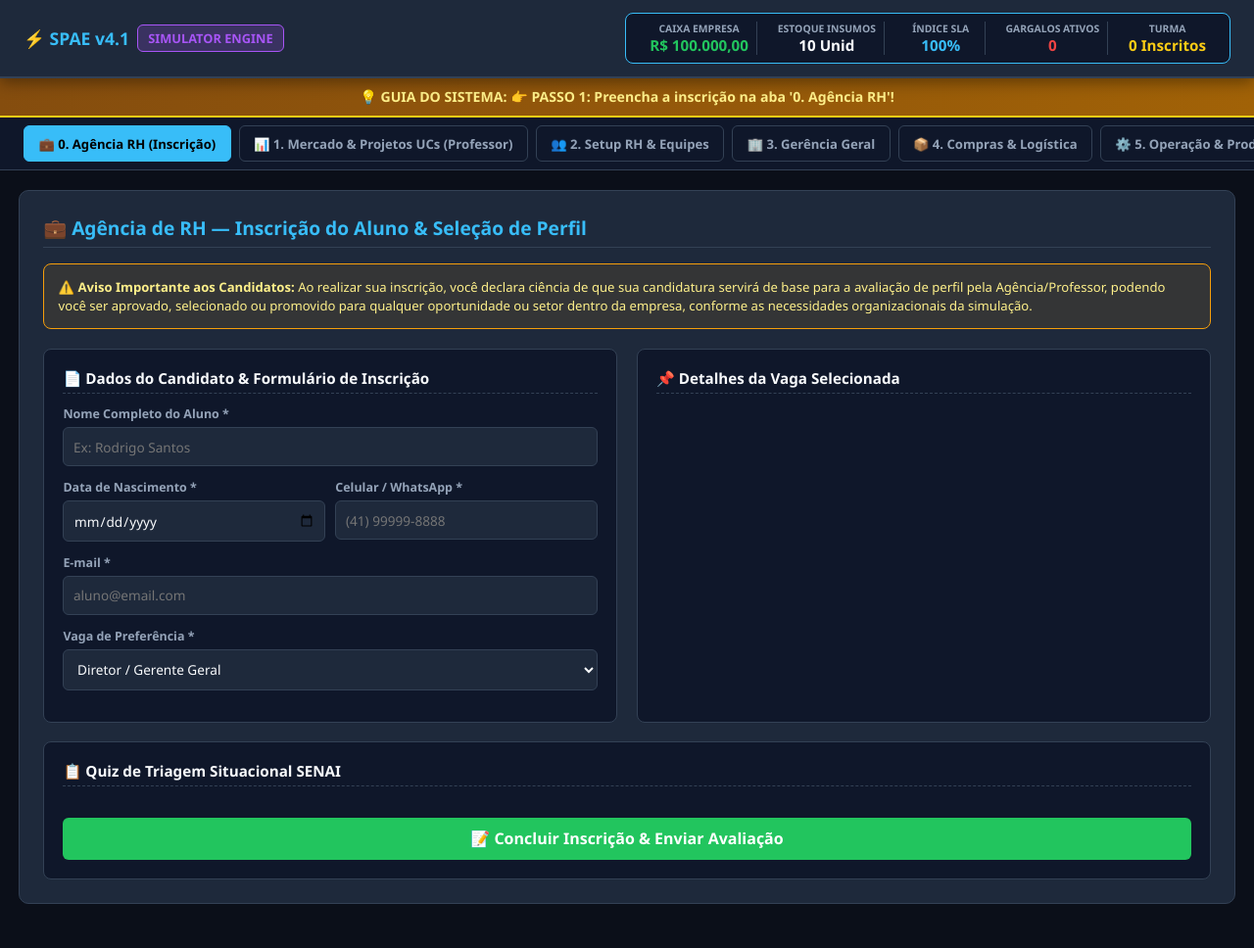
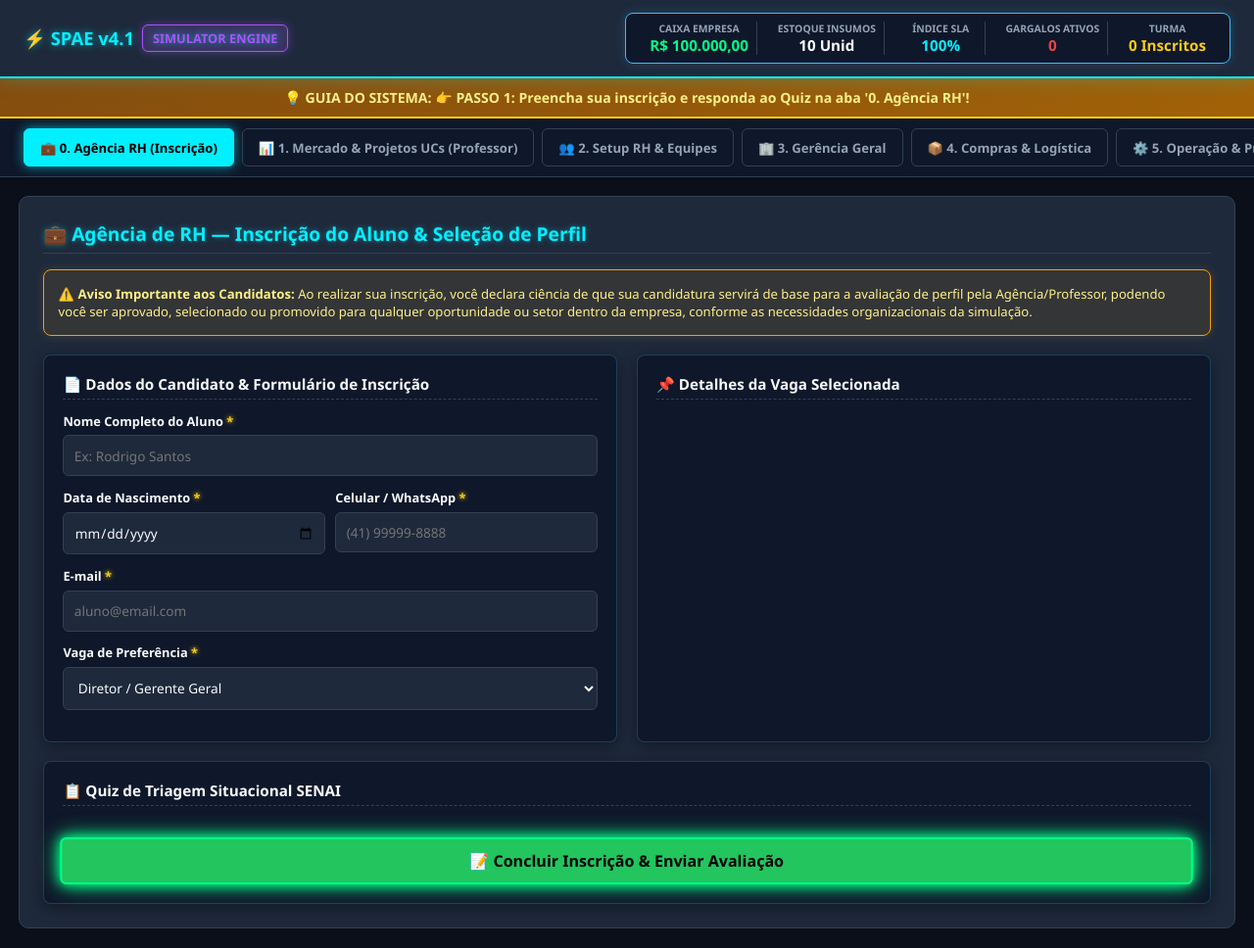
Before and after one commit to RicardoHorning/spae-sistema, a plain HTML site: page index.html in a window 1280 px wide. Shown: the whole page at 98% size. Before the commit the page ends 942 px from the top, so only its background shows below. Drawn offline with Linux system fonts and the light colour scheme.

Commit message:
Add files via upload

```diff
--- a/index.html
+++ b/index.html
@@ -8,7 +8,7 @@
 </head>
 <body>
 
-    <!-- CABEÇALHO / HUD COMPLETO (Identidade Visual da Imagem 2) -->
+    <!-- CABEÇALHO / HUD COMPLETO -->
     <header>
         <div class="logo">
             ⚡ SPAE v4.1 <span id="companyTag" class="company-tag">SIMULATOR ENGINE</span>
@@ -16,7 +16,7 @@
         <div class="hud-dashboard">
             <div class="hud-card">
                 <span class="hud-label">CAIXA EMPRESA</span>
-                <span class="hud-value" id="hudCash" style="color: var(--accent-green);">R$ 100.000,00</span>
+                <span class="hud-value" id="hudCash" style="color: var(--neon-green-glow);">R$ 100.000,00</span>
             </div>
             <div class="hud-card">
                 <span class="hud-label">ESTOQUE INSUMOS</span>
@@ -24,7 +24,7 @@
             </div>
             <div class="hud-card">
                 <span class="hud-label">ÍNDICE SLA</span>
-                <span class="hud-value" id="hudSLA" style="color: var(--accent-blue);">100%</span>
+                <span class="hud-value" id="hudSLA" style="color: var(--neon-blue);">100%</span>
             </div>
             <div class="hud-card">
                 <span class="hud-label">GARGALOS ATIVOS</span>
@@ -39,10 +39,10 @@
 
     <!-- BANNER DOURADO - GUIA DO SISTEMA (GPS) -->
     <div class="gps-banner">
-        <span>💡 <strong>GUIA DO SISTEMA:</strong> 👉 <span id="gpsText">PASSO 1: Preencha a inscrição na aba '0. Agência RH'!</span></span>
+        <span>💡 <strong>GUIA DO SISTEMA:</strong> 👉 <span id="gpsText">PASSO 1: Preencha sua inscrição e responda ao Quiz na aba '0. Agência RH'!</span></span>
     </div>
 
-    <!-- MENU DE NAVEGAÇÃO - AS 8 ABAS RESTAURADAS -->
+    <!-- MENU DE NAVEGAÇÃO - 8 ABAS -->
     <nav>
         <button id="nav-tab0" class="nav-btn active" onclick="switchTab('tab0')">💼 0. Agência RH (Inscrição)</button>
         <button id="nav-tab1" class="nav-btn" onclick="switchTab('tab1')">📊 1. Mercado & Projetos UCs (Professor)</button>
@@ -55,7 +55,7 @@
     </nav>
 
     <main>
-        <!-- ABA 0: AGÊNCIA DE RH (LAYOUT DE 2 COLUNAS DA IMAGEM 2) -->
+        <!-- ABA 0: AGÊNCIA DE RH -->
         <section id="tab0" class="panel active">
             <h2>💼 Agência de RH — Inscrição do Aluno & Seleção de Perfil</h2>
 
@@ -68,25 +68,25 @@
                 <div class="card-box">
                     <h3>📄 Dados do Candidato & Formulário de Inscrição</h3>
                     <div class="form-group">
-                        <label>Nome Completo do Aluno *</label>
+                        <label>Nome Completo do Aluno</label>
                         <input type="text" id="candName" placeholder="Ex: Rodrigo Santos">
                     </div>
                     <div class="grid-inputs">
                         <div class="form-group">
-                            <label>Data de Nascimento *</label>
+                            <label>Data de Nascimento</label>
                             <input type="date" id="candDob">
                         </div>
                         <div class="form-group">
-                            <label>Celular / WhatsApp *</label>
+                            <label>Celular / WhatsApp</label>
                             <input type="tel" id="candPhone" placeholder="(41) 99999-8888">
                         </div>
                     </div>
                     <div class="form-group">
-                        <label>E-mail *</label>
+                        <label>E-mail</label>
                         <input type="email" id="candEmail" placeholder="aluno@email.com">
                     </div>
                     <div class="form-group">
-                        <label>Vaga de Preferência *</label>
+                        <label>Vaga de Preferência</label>
                         <select id="candJobSelect" onchange="window.updateRoleDetails()">
                             <option value="GERENTE">Diretor / Gerente Geral</option>
                             <option value="RH_SUP">Supervisor(a) de RH & Pessoas</option>
@@ -101,18 +101,18 @@
                 <div class="card-box">
                     <h3>📌 Detalhes da Vaga Selecionada</h3>
                     <div id="vagaDetailsContainer">
-                        <!-- Preenchido dinamicamente via JS -->
+                        <!-- Conteúdo inserido dinamicamente via JS -->
                     </div>
                 </div>
             </div>
 
-            <!-- BLOCO INFERIOR: QUIZ DE TRIAGEM SITUACIONAL -->
+            <!-- BLOCO INFERIOR: QUIZ SITUACIONAL COM BOTÃO PISCANTE NEON -->
             <div class="card-box" style="margin-top: 1.2rem;">
                 <h3>📋 Quiz de Triagem Situacional SENAI</h3>
                 <div id="quizQuestionsContainer">
-                    <!-- Perguntas dinâmicas carregadas via JS -->
+                    <!-- Perguntas carregadas via JS -->
                 </div>
-                <button class="btn btn-success" style="width:100%; margin-top:1.2rem; font-size:1rem;" onclick="submitCandidate()">
+                <button id="btnSubmitCand" class="btn btn-success btn-neon-pulse" style="width:100%; margin-top:1.2rem; font-size:1rem;" onclick="submitCandidate()">
                     📝 Concluir Inscrição & Enviar Avaliação
                 </button>
             </div>
@@ -129,26 +129,25 @@
                             <th>Aluno</th>
                             <th>Cargo Pretendido</th>
                             <th>Diagnóstico Quiz</th>
-                            <th>Tempo Ativo</th>
-                            <th>Ações</th>
                             <th>Aderência</th>
+                            <th>Status</th>
                             <th>Ação</th>
                         </tr>
                     </thead>
                     <tbody id="tblStudentAnalytics">
-                        <tr><td colspan="7" style="text-align:center;">Nenhum aluno em atividade.</td></tr>
+                        <tr><td colspan="6" style="text-align:center;">Nenhum aluno inscrito no momento.</td></tr>
                     </tbody>
                 </table>
             </div>
         </section>
 
-        <!-- ABAS 2 A 7 (ESTRUTURA PRONTA PARA RECEBER OS PRÓXIMOS MÓDULOS) -->
-        <section id="tab2" class="panel"><h2>👥 Setup RH & Organograma de Equipes</h2><p class="placeholder-text">Módulo em sincronização com o banco...</p></section>
-        <section id="tab3" class="panel"><h2>🏢 Gerência Geral & Painel Estratégico</h2><p class="placeholder-text">Módulo em sincronização com o banco...</p></section>
-        <section id="tab4" class="panel"><h2>📦 Compras, Cotações & Estoque Kardex</h2><p class="placeholder-text">Módulo em sincronização com o banco...</p></section>
-        <section id="tab5" class="panel"><h2>⚙️ Operação & Produção Industrial</h2><p class="placeholder-text">Módulo em sincronização com o banco...</p></section>
-        <section id="tab6" class="panel"><h2>🔍 Controle de Qualidade & SLA</h2><p class="placeholder-text">Módulo em sincronização com o banco...</p></section>
-        <section id="tab7" class="panel"><h2>💵 Financeiro, Caixas & DRE</h2><p class="placeholder-text">Módulo em sincronização com o banco...</p></section>
+        <!-- ABAS OPERACIONAIS 2 A 7 -->
+        <section id="tab2" class="panel"><h2>👥 Setup RH & Organograma de Equipes</h2><p class="placeholder-text">Módulo em sincronização...</p></section>
+        <section id="tab3" class="panel"><h2>🏢 Gerência Geral & Painel Estratégico</h2><p class="placeholder-text">Módulo em sincronização...</p></section>
+        <section id="tab4" class="panel"><h2>📦 Compras, Cotações & Estoque Kardex</h2><p class="placeholder-text">Módulo em sincronização...</p></section>
+        <section id="tab5" class="panel"><h2>⚙️ Operação & Produção Industrial</h2><p class="placeholder-text">Módulo em sincronização...</p></section>
+        <section id="tab6" class="panel"><h2>🔍 Controle de Qualidade & SLA</h2><p class="placeholder-text">Módulo em sincronização...</p></section>
+        <section id="tab7" class="panel"><h2>💵 Financeiro, Caixas & DRE</h2><p class="placeholder-text">Módulo em sincronização...</p></section>
     </main>
 
     <script type="module" src="src/main.js"></script>
--- a/style.css
+++ b/style.css
@@ -3,7 +3,9 @@
     --panel-bg: #1e293b;
     --card-bg: #0f172a;
     --accent-blue: #38bdf8;
-    --accent-green: #22c55e;
+    --neon-blue: #00f0ff;
+    --neon-green: #22c55e;
+    --neon-green-glow: #00ff88;
     --accent-orange: #f59e0b;
     --accent-red: #ef4444;
     --accent-purple: #a855f7;
@@ -16,89 +18,153 @@
 * { box-sizing: border-box; margin: 0; padding: 0; font-family: 'Segoe UI', system-ui, sans-serif; }
 body { background-color: var(--bg-dark); color: var(--text-light); min-height: 100vh; display: flex; flex-direction: column; }
 
-/* CABEÇALHO */
+/* CABEÇALHO COM HUD BRILHANTE */
 header {
     background-color: var(--panel-bg);
-    border-bottom: 2px solid var(--border-color);
+    border-bottom: 2px solid var(--neon-blue);
     padding: 0.8rem 1.5rem;
     display: flex; justify-content: space-between; align-items: center;
-    box-shadow: 0 4px 15px rgba(0,0,0,0.4);
+    box-shadow: 0 0 20px rgba(0, 240, 255, 0.25);
     position: sticky; top: 0; z-index: 1000; flex-wrap: wrap; gap: 10px;
 }
-.logo { font-size: 1.1rem; font-weight: 800; color: var(--accent-blue); display: flex; align-items: center; gap: 8px; }
+.logo { font-size: 1.15rem; font-weight: 800; color: var(--neon-blue); text-shadow: 0 0 8px rgba(0,240,255,0.6); display: flex; align-items: center; gap: 8px; }
 .company-tag {
     background: rgba(168, 85, 247, 0.2); border: 1px solid var(--accent-purple);
     color: var(--accent-purple); padding: 4px 10px; border-radius: 6px; font-size: 0.8rem; font-weight: bold;
+    box-shadow: 0 0 10px rgba(168, 85, 247, 0.4);
 }
 
 /* HUD CARDS */
 .hud-dashboard {
     display: flex; gap: 0.8rem; align-items: center; background: var(--card-bg);
-    padding: 0.5rem 1rem; border-radius: 8px; border: 1px solid var(--accent-blue); overflow-x: auto;
+    padding: 0.5rem 1rem; border-radius: 8px; border: 1px solid var(--accent-blue);
+    box-shadow: 0 0 12px rgba(56, 189, 248, 0.2); overflow-x: auto;
 }
 .hud-card { display: flex; flex-direction: column; align-items: center; padding: 0 0.5rem; border-right: 1px solid var(--border-color); min-width: 90px; }
 .hud-card:last-child { border-right: none; }
 .hud-label { font-size: 0.65rem; color: var(--text-muted); text-transform: uppercase; font-weight: bold; }
 .hud-value { font-size: 0.95rem; font-weight: 800; color: var(--text-light); }
 
-/* GPS BANNER */
+/* GPS BANNER DOURADO NEON */
 .gps-banner {
     background: linear-gradient(90deg, #854d0e, #a16207); color: #fef08a;
-    padding: 0.6rem 1.5rem; font-size: 0.88rem; font-weight: 700;
+    padding: 0.65rem 1.5rem; font-size: 0.88rem; font-weight: 700;
     display: flex; align-items: center; justify-content: center; gap: 10px;
     border-bottom: 2px solid var(--accent-yellow);
+    box-shadow: 0 0 15px rgba(250, 204, 21, 0.3);
 }
 
-/* NAVEGAÇÃO */
-nav { background: var(--card-bg); padding: 0.5rem 1.5rem; display: flex; gap: 8px; border-bottom: 1px solid var(--border-color); overflow-x: auto; }
+/* NAVEGAÇÃO COM ABAS */
+nav { background: var(--card-bg); padding: 0.6rem 1.5rem; display: flex; gap: 8px; border-bottom: 1px solid var(--border-color); overflow-x: auto; }
 .nav-btn {
     background: transparent; color: var(--text-muted); border: 1px solid var(--border-color);
-    padding: 0.55rem 0.9rem; border-radius: 6px; cursor: pointer; font-size: 0.82rem; font-weight: 600; white-space: nowrap; transition: 0.2s;
+    padding: 0.6rem 1rem; border-radius: 6px; cursor: pointer; font-size: 0.82rem; font-weight: 600; white-space: nowrap; transition: all 0.2s ease;
 }
-.nav-btn:hover { border-color: var(--accent-blue); color: #fff; }
-.nav-btn.active { background: var(--accent-blue); color: #000; border-color: var(--accent-blue); font-weight: 700; }
+.nav-btn:hover { border-color: var(--neon-blue); color: #fff; box-shadow: 0 0 8px rgba(0, 240, 255, 0.4); }
+.nav-btn.active {
+    background: var(--neon-blue); color: #000; border-color: var(--neon-blue);
+    font-weight: 800; box-shadow: 0 0 12px rgba(0, 240, 255, 0.6);
+}
 
-/* CONTEÚDO PRINCIPAL */
+/* ANIMAÇÃO PISCANTE NEON DE TAREFA PENDENTE */
+@keyframes neonPulse {
+    0% {
+        box-shadow: 0 0 8px #00ff88, 0 0 15px #00ff88;
+        border-color: #00ff88;
+        transform: scale(1);
+    }
+    50% {
+        box-shadow: 0 0 25px #00ff88, 0 0 45px #00ff88, inset 0 0 10px #00ff88;
+        border-color: #ffffff;
+        transform: scale(1.02);
+    }
+    100% {
+        box-shadow: 0 0 8px #00ff88, 0 0 15px #00ff88;
+        border-color: #00ff88;
+        transform: scale(1);
+    }
+}
+
+.btn-neon-pulse {
+    animation: neonPulse 1.2s infinite ease-in-out !important;
+    background: #22c55e !important;
+    color: #000000 !important;
+    font-weight: 800 !important;
+    border: 2px solid #00ff88 !important;
+}
+
+.btn-completed {
+    background: #334155 !important;
+    color: #94a3b8 !important;
+    border: 1px solid var(--border-color) !important;
+    box-shadow: none !important;
+    cursor: not-allowed;
+}
+
+/* PAINEL E CARDS */
 main { flex: 1; padding: 1.2rem; max-width: 1400px; margin: 0 auto; width: 100%; }
 .panel { display: none; background: var(--panel-bg); border: 1px solid var(--border-color); border-radius: 10px; padding: 1.5rem; }
 .panel.active { display: block; }
 
-h2 { color: var(--accent-blue); margin-bottom: 1rem; font-size: 1.2rem; border-bottom: 1px solid var(--border-color); padding-bottom: 0.4rem; }
+h2 {
+    color: var(--neon-blue); margin-bottom: 1rem; font-size: 1.2rem;
+    border-bottom: 1px solid var(--border-color); padding-bottom: 0.4rem;
+    text-shadow: 0 0 6px rgba(0,240,255,0.4);
+}
 h3 { color: var(--text-light); margin-bottom: 0.8rem; font-size: 0.95rem; border-bottom: 1px dashed var(--border-color); padding-bottom: 0.3rem; }
 
 .alert-box {
     background: rgba(245, 158, 11, 0.1); border: 1px solid var(--accent-orange); color: #fef08a;
     padding: 0.9rem; border-radius: 8px; font-size: 0.82rem; margin-bottom: 1.2rem; line-height: 1.4;
+    box-shadow: 0 0 10px rgba(245, 158, 11, 0.2);
 }
 
 .grid-2col { display: grid; grid-template-columns: 1fr 1fr; gap: 1.2rem; }
 @media (max-width: 900px) { .grid-2col { grid-template-columns: 1fr; } }
 
-.card-box { background: var(--card-bg); border: 1px solid var(--border-color); padding: 1.2rem; border-radius: 8px; }
+.card-box {
+    background: var(--card-bg); border: 1px solid rgba(56, 189, 248, 0.25);
+    padding: 1.2rem; border-radius: 8px; box-shadow: 0 4px 15px rgba(0,0,0,0.4);
+}
 
 .grid-inputs { display: grid; grid-template-columns: 1fr 1fr; gap: 10px; }
 
 .form-group { margin-bottom: 0.8rem; }
-label { display: block; margin-bottom: 0.3rem; color: var(--text-muted); font-size: 0.78rem; font-weight: 600; }
+label { display: block; margin-bottom: 0.35rem; color: var(--text-light); font-size: 0.8rem; font-weight: 600; }
+label::after { content: " *"; color: var(--accent-yellow); text-shadow: 0 0 5px var(--accent-yellow); }
+
 input, select, textarea {
-    width: 100%; padding: 0.6rem; background: var(--panel-bg); border: 1px solid var(--border-color);
-    border-radius: 6px; color: var(--text-light); font-size: 0.85rem; outline: none;
+    width: 100%; padding: 0.65rem; background: var(--panel-bg); border: 1px solid var(--border-color);
+    border-radius: 6px; color: var(--text-light); font-size: 0.85rem; outline: none; transition: all 0.2s;
 }
-input:focus, select:focus { border-color: var(--accent-blue); }
+input:focus, select:focus {
+    border-color: var(--neon-blue); box-shadow: 0 0 10px rgba(0, 240, 255, 0.5);
+    background: #0f172a;
+}
 
-.vaga-title { color: var(--accent-yellow); font-size: 1.1rem; font-weight: 800; margin-bottom: 0.4rem; }
-.vaga-salary { color: var(--accent-green); font-size: 0.88rem; font-weight: bold; margin-bottom: 0.8rem; }
+.vaga-title { color: var(--accent-yellow); font-size: 1.1rem; font-weight: 800; margin-bottom: 0.4rem; text-shadow: 0 0 8px rgba(250,204,21,0.4); }
+.vaga-salary { color: var(--neon-green); font-size: 0.88rem; font-weight: bold; margin-bottom: 0.8rem; text-shadow: 0 0 6px rgba(34,197,94,0.5); }
 .vaga-desc { color: var(--text-muted); font-size: 0.82rem; line-height: 1.5; }
+
+.neon-subtitle { color: var(--accent-yellow); margin-bottom: 1rem; font-size: 0.92rem; text-shadow: 0 0 6px rgba(250,204,21,0.3); }
+
+.quiz-item-box {
+    background: rgba(255, 255, 255, 0.02); padding: 0.9rem; border-radius: 6px;
+    border: 1px solid var(--border-color); margin-bottom: 1rem;
+}
+.quiz-question-label { color: var(--text-light); font-size: 0.83rem; font-weight: 600; line-height: 1.4; display: block; margin-bottom: 0.5rem; }
 
 .btn {
     background: var(--accent-blue); color: #000; font-weight: 700; border: none;
-    padding: 0.65rem 1.2rem; border-radius: 6px; cursor: pointer; transition: 0.2s;
+    padding: 0.7rem 1.2rem; border-radius: 6px; cursor: pointer; transition: 0.2s;
 }
-.btn-success { background: var(--accent-green); color: #fff; }
-.btn-success:hover { background: #16a34a; }
+.btn-success {
+    background: var(--neon-green); color: #000; font-weight: 800;
+    box-shadow: 0 0 15px rgba(34, 197, 94, 0.5);
+}
 
 table { width: 100%; border-collapse: collapse; margin-top: 0.8rem; font-size: 0.82rem; }
 th, td { border: 1px solid var(--border-color); padding: 0.6rem; text-align: left; }
-th { background: var(--panel-bg); color: var(--accent-blue); }
+th { background: var(--panel-bg); color: var(--neon-blue); }
 
 .placeholder-text { color: var(--text-muted); font-style: italic; font-size: 0.88rem; }
```
